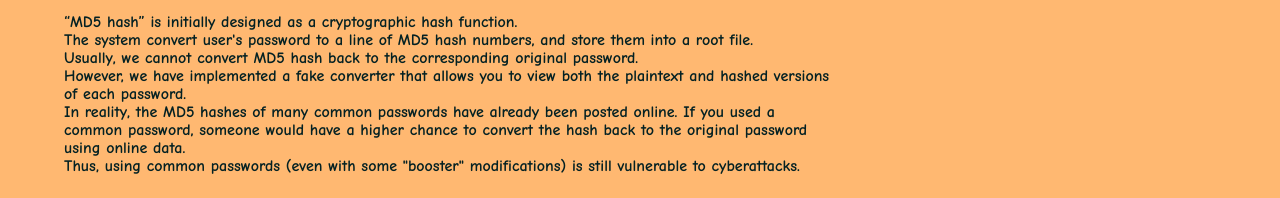
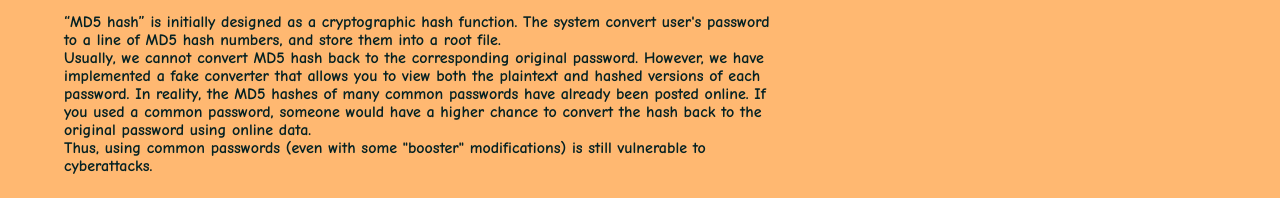
Before and after one commit to anhnguyen6535/PasswordTester, a website: page hashes.html in a window 1280 px wide. Shown: the part 323-521 px from the top of the page. Drawn offline with Linux system fonts and the light colour scheme; a web font is replaced by a local one.

Commit message:
update hashes.html styling

```diff
--- a/css/hashes.css
+++ b/css/hashes.css
@@ -53,8 +53,8 @@ li{
 }
 
 .info {
-  width: 70%;
-  margin: 1% 25% 2% 5%;
+  width: 65%;
+  margin: 1% 30% 2% 5%;
 }
 
 .info .header{
--- a/hashes.html
+++ b/hashes.html
@@ -50,10 +50,10 @@
             <div class = "textbox">
                 <div class = "text">
                     <p>
-                        “MD5 hash” is initially designed as a cryptographic hash function.<br>
+                        “MD5 hash” is initially designed as a cryptographic hash function.
                         The system convert user's password to a line of MD5 hash numbers, and store them into a root file. <br>
-                        Usually, we cannot convert MD5 hash back to the corresponding original password. <br>
-                        However, we have implemented a fake converter that allows you to view both the plaintext and hashed versions of each password.<br>
+                        Usually, we cannot convert MD5 hash back to the corresponding original password.
+                        However, we have implemented a fake converter that allows you to view both the plaintext and hashed versions of each password.
                         In reality, the MD5 hashes of many common passwords have already been posted online.
                         If you used a common password, someone would have a higher chance to
                         convert the hash back to the original password using online data.<br>
```
